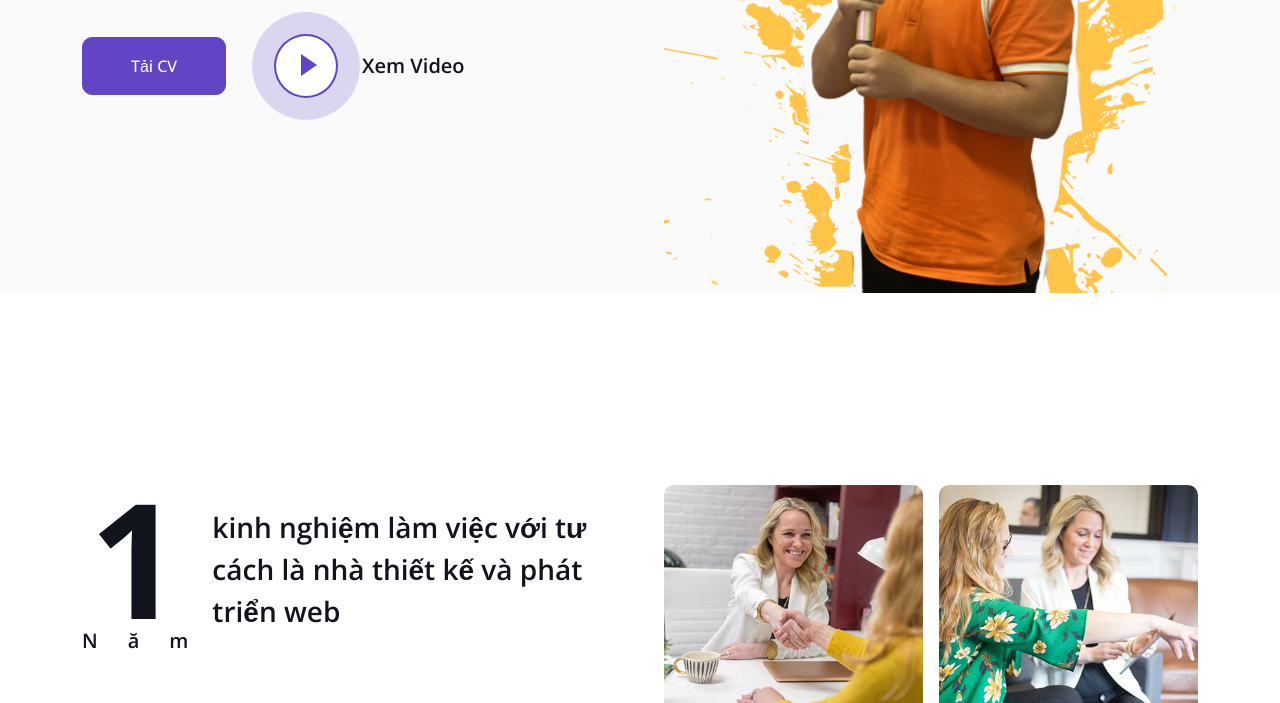
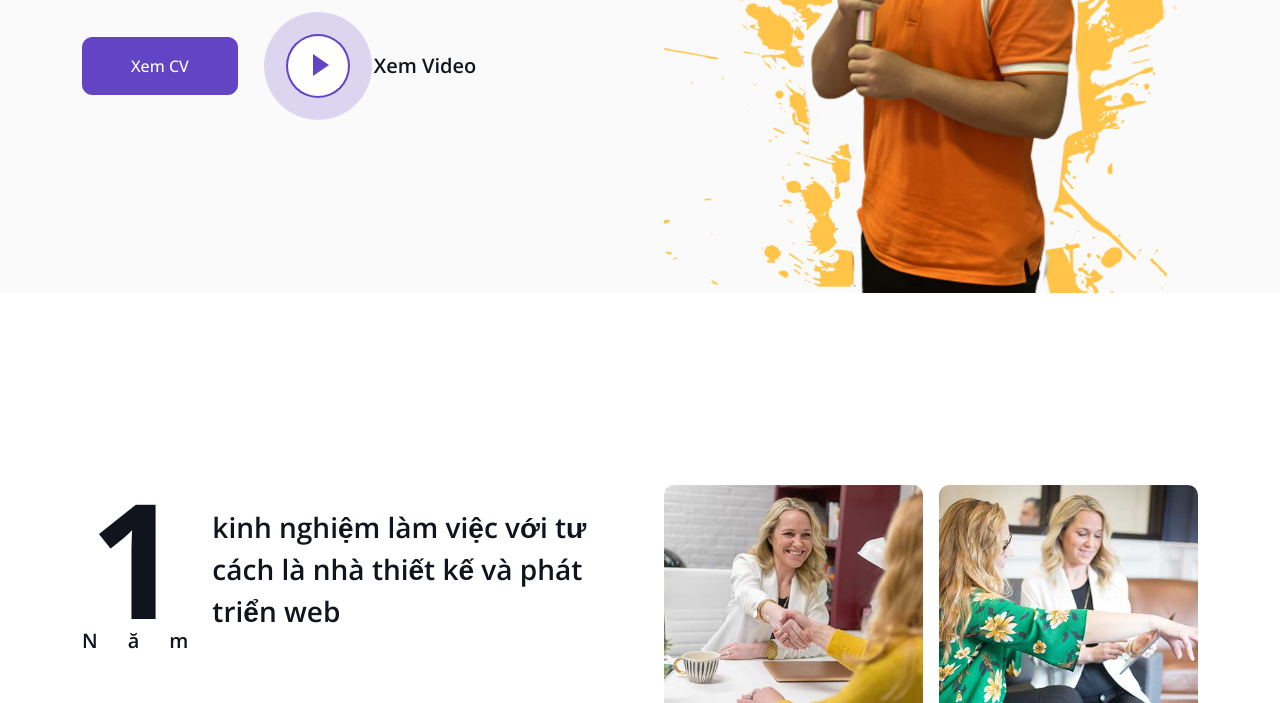
Before and after one commit to lequangnhut/profile, a plain HTML site: page index.html in a window 1280 px wide. Shown: the part 397-1100 px from the top of the page. Drawn offline with nearby package versions, Linux system fonts and the light colour scheme.

Commit message:
Update index.html

```diff
--- a/index.html
+++ b/index.html
@@ -85,8 +85,8 @@
                     Apps Designer, Apps Developer
                 </div>
                 <div class="d-flex align-items-center pt-5">
-                    <a href="https://static.topcv.vn/topcv-cv-uploads/6d7414ede0f6ea593caca81d5c752186.pdf#toolbar=0&navpanes=0&scrollbar=0"
-                       class="btn btn-primary py-3 px-4 me-5 ps-5 px-5">Tải CV</a>
+                    <a href="https://static.topcv.vn/topcv-cv-uploads/dd519a8ad95d9ae1d9e58710b8ac7f6b.pdf#toolbar=0&navpanes=0&scrollbar=0"
+                       class="btn btn-primary py-3 px-4 me-5 ps-5 px-5">Xem CV</a>
                     <button type="button" class="btn-play" data-bs-toggle="modal"
                             data-src="https://www.youtube.com/embed/DWRcNpR6Kdc" data-bs-target="#videoModal">
                         <span></span>
```
